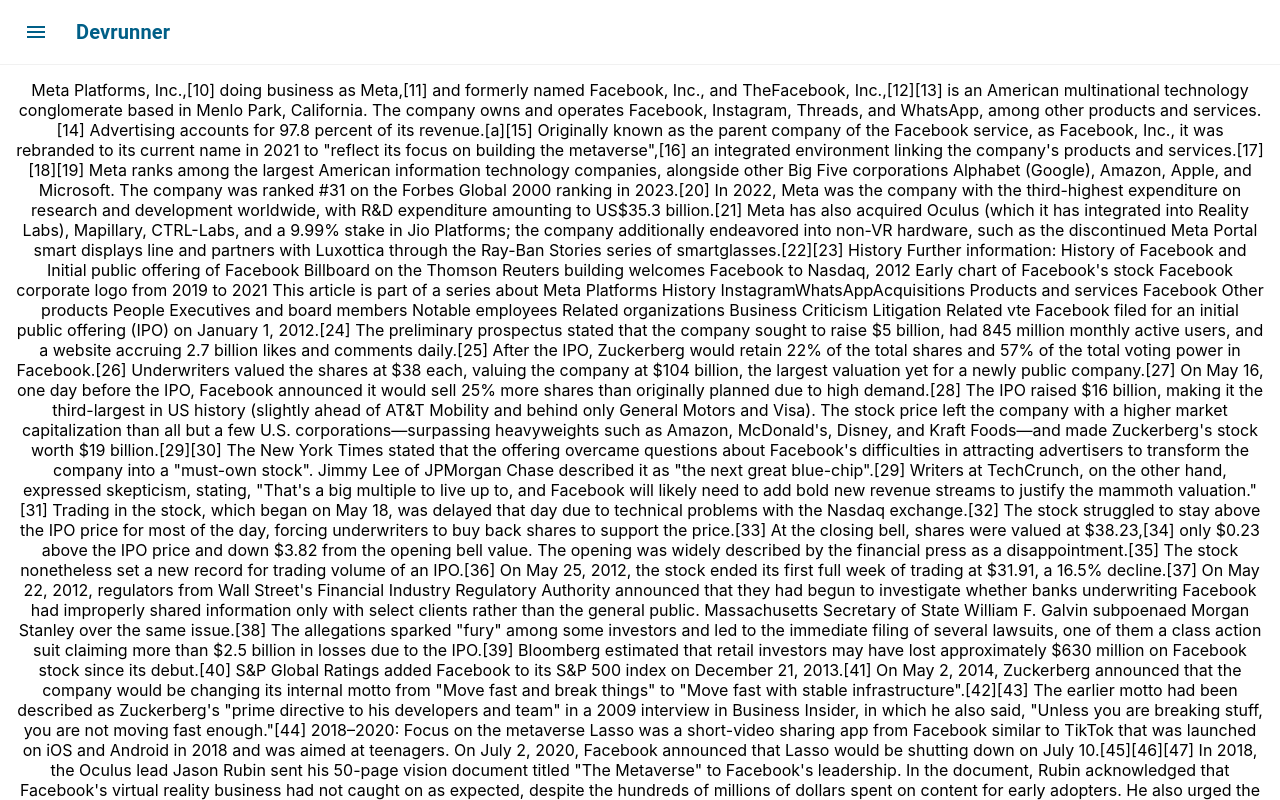
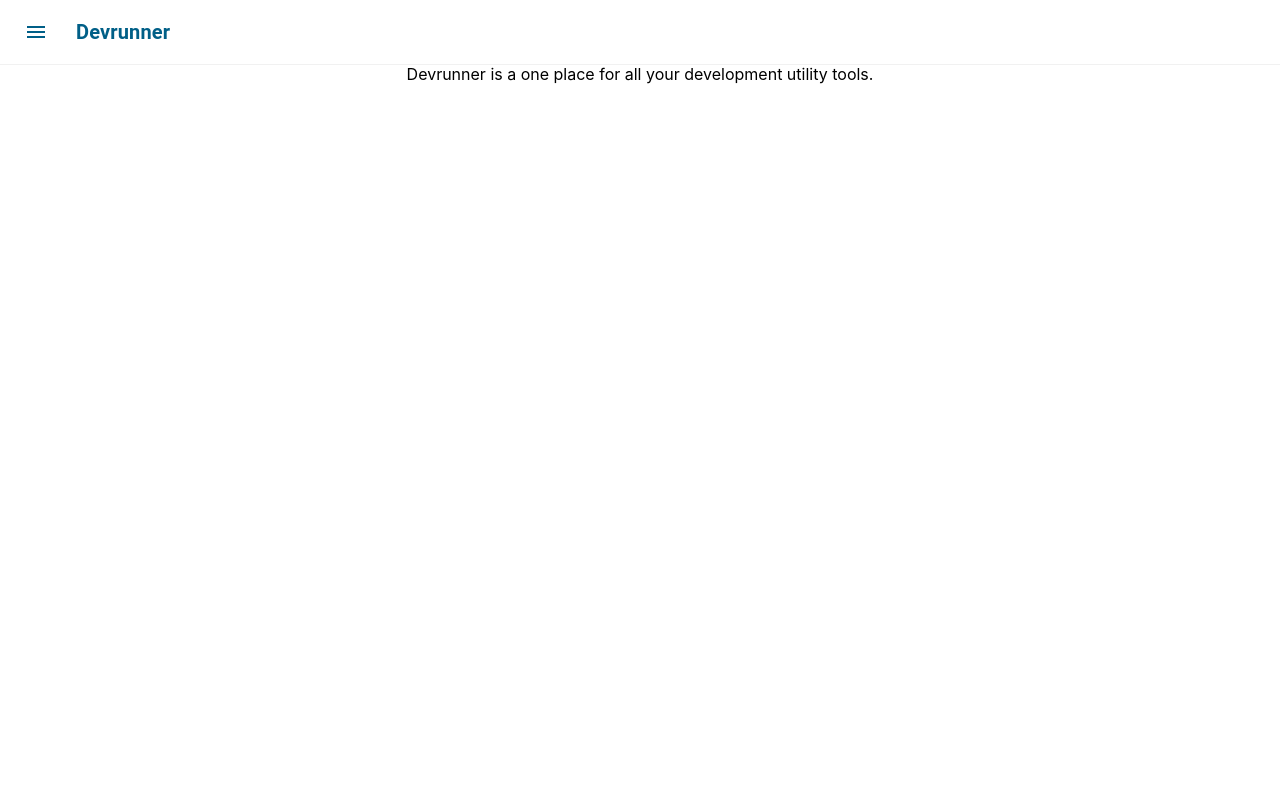
Before and after one commit to pbesra/devrunner, a React (Create React App) app: page / in a window 1280 px wide. Shown: the top 800 px of the page. Built offline with nearby package versions, Linux system fonts and the light colour scheme.

Commit message:
route added

```diff
--- a/src/components/AppRouter/AppRouter.tsx
+++ b/src/components/AppRouter/AppRouter.tsx
@@ -1,12 +1,22 @@
 import Home from "components/Home/Home";
 import { Route, Routes } from "react-router";
 import AppHeader from "components/AppHeader/AppHeader";
+import DefaultHome from "components/Home/DefaultHome";
+import transformers from "resources/transformers/transfomers";
 const AppRouter = () => {
 	return (
 		<>
 			<AppHeader />
 			<Routes>
-				<Route path="*" element={<Home />} />
+				<Route path="/" element={<DefaultHome />} />
+				{/* <Route path="*" element={<Home />} /> */}
+				{transformers.map((x) => (
+					<Route
+						key={x.name}
+						path={x.endpoint}
+						element={<x.component />}
+					/>
+				))}
 			</Routes>
 		</>
 	);
--- a/src/components/MainBody/MainBody.tsx
+++ b/src/components/MainBody/MainBody.tsx
@@ -4,6 +4,7 @@
 import Header from "components/Header/Header";
 import Main from "components/Main/Main";
 import { useCallback } from "react";
+import transformers from "resources/transformers/transfomers";
 
 const MainBody = () => {
 	return (
--- /dev/null
+++ b/src/components/Transformers/XmlXslt/XmlXslt.tsx
@@ -0,0 +1,4 @@
+const XmlXslt = () => {
+	return <>Xml xslt</>;
+};
+export default XmlXslt;
--- /dev/null
+++ b/src/resources/transformers/transfomers.ts
@@ -0,0 +1,17 @@
+import XmlXslt from "components/Transformers/XmlXslt/XmlXslt";
+
+type TransformerProp={
+    label: string;
+    name: string
+    endpoint: string;
+    component: React.ComponentType,
+};
+const transformers: TransformerProp[]=[
+    {
+        name: 'xmlxslt',
+        label:'Xslt',
+        component: XmlXslt,
+        endpoint:'xml-xslt'
+    }
+];
+export default transformers;
```
